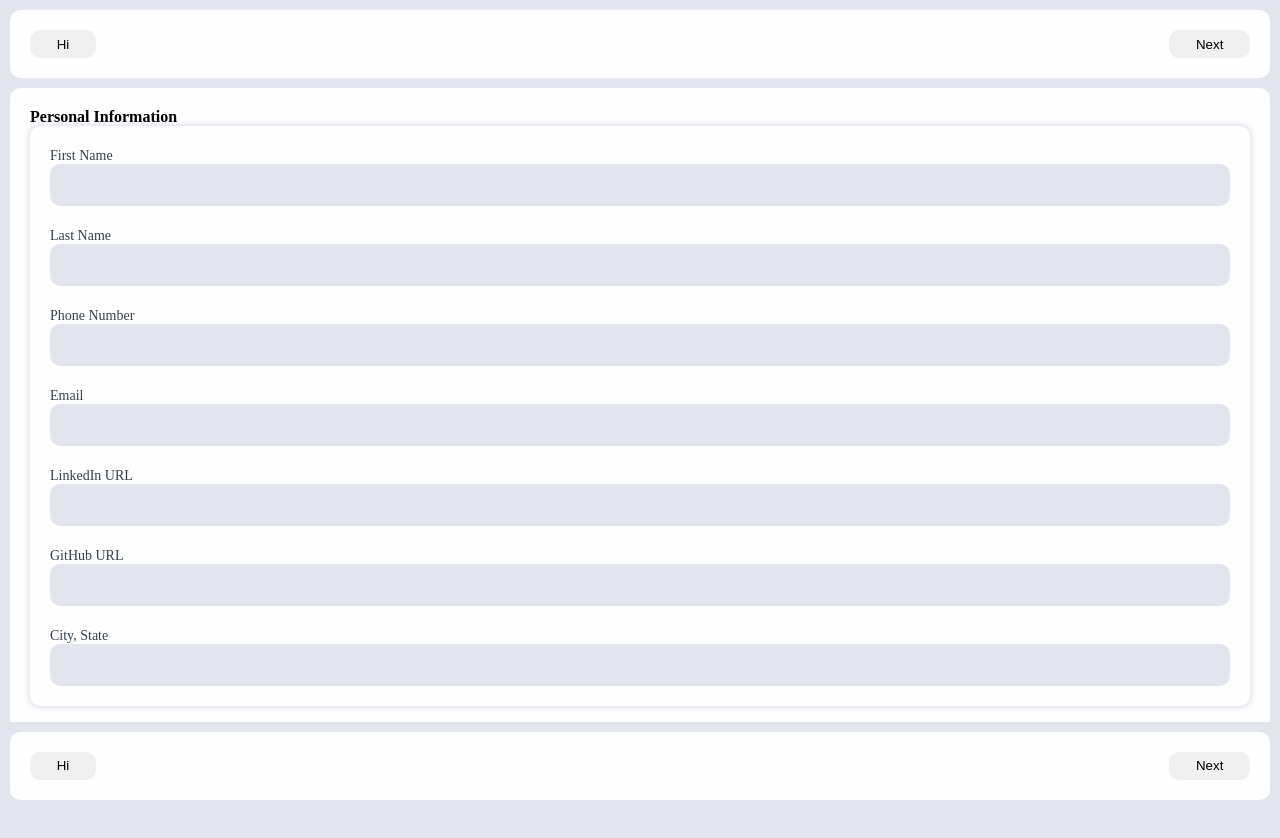
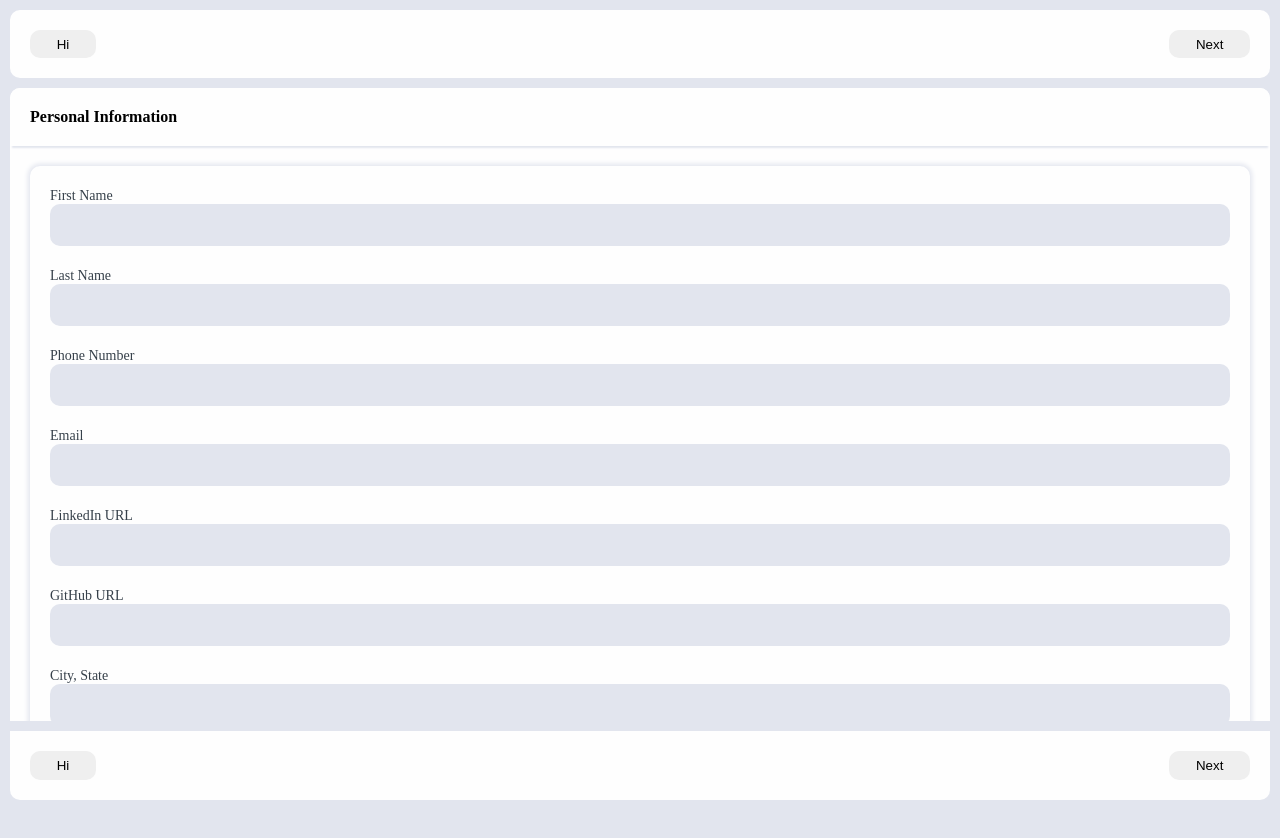
Before and after one commit to Nik-Reyes/Resume-Builder, a React (Vite) app in the folder ResumeBuilder/: page / in a window 1280 px wide. Shown: the top 838 px of the page. Built offline with nearby package versions, Linux system fonts and the light colour scheme.

Commit message:
style: add box shadows and sticky form header

```diff
--- a/ResumeBuilder/src/App.css
+++ b/ResumeBuilder/src/App.css
@@ -46,6 +46,10 @@ input {
   color: var(--slate-2);
 }
 
+input:focus {
+  outline: 1px solid var(--slate-3);
+}
+
 button {
   border-radius: 10px;
   border: none;
@@ -71,13 +75,17 @@ button {
 }
 
 .form {
-  padding: 20px;
+  position: relative;
 }
 
 .form:has(.replicable) {
   display: grid;
   grid-template-rows: min-content min-content 1fr;
   row-gap: 40px;
+}
+
+.input-groups {
+  padding: 20px;
 }
 
 .form:has(.replicable) .input-groups {
@@ -87,6 +95,8 @@ button {
 
 button[data-button-type="add-inputGroup"] {
   align-self: self-end;
+  background-color: var(--slate-3);
+  color: var(--white-1);
 }
 
 button[data-button-type="delete-group"] {
@@ -127,6 +137,27 @@ button[data-button-type="delete-group"] {
   font-weight: 600;
 }
 
+.form-title-wrapper {
+  display: flex;
+  justify-content: space-between;
+  align-items: center;
+  position: sticky;
+  top: 0;
+  left: 0;
+  background-color: var(--white-1);
+  padding: 1rem 0rem;
+  border-top-left-radius: 10px;
+  border-top-right-radius: 10px;
+  padding: 20px;
+  /*
+Source - https://stackoverflow.com/a
+Posted by Steve B, modified by community. See post 'Timeline' for change history
+Retrieved 2026-01-22, License - CC BY-SA 4.0
+*/
+
+  box-shadow: 0 4px 2px -2px var(--slate-1);
+}
+
 .progress-footer {
   display: flex;
   justify-content: space-between;
--- a/ResumeBuilder/src/components/form/Form.jsx
+++ b/ResumeBuilder/src/components/form/Form.jsx
@@ -3,13 +3,13 @@ function Form({ title, replicable, addInputGroup, children }) {
     <div className="form">
       <div className="form-title-wrapper">
         <span className="form-title">{title}</span>
+        {replicable && (
+          <button data-button-type="add-inputGroup" onClick={addInputGroup}>
+            + add {title.toLowerCase()}
+          </button>
+        )}
       </div>
       <div className="input-groups">{children}</div>
-      {replicable && (
-        <button data-button-type="add-inputGroup" onClick={addInputGroup}>
-          + add {title.toLowerCase()}
-        </button>
-      )}
     </div>
   );
 }
```
